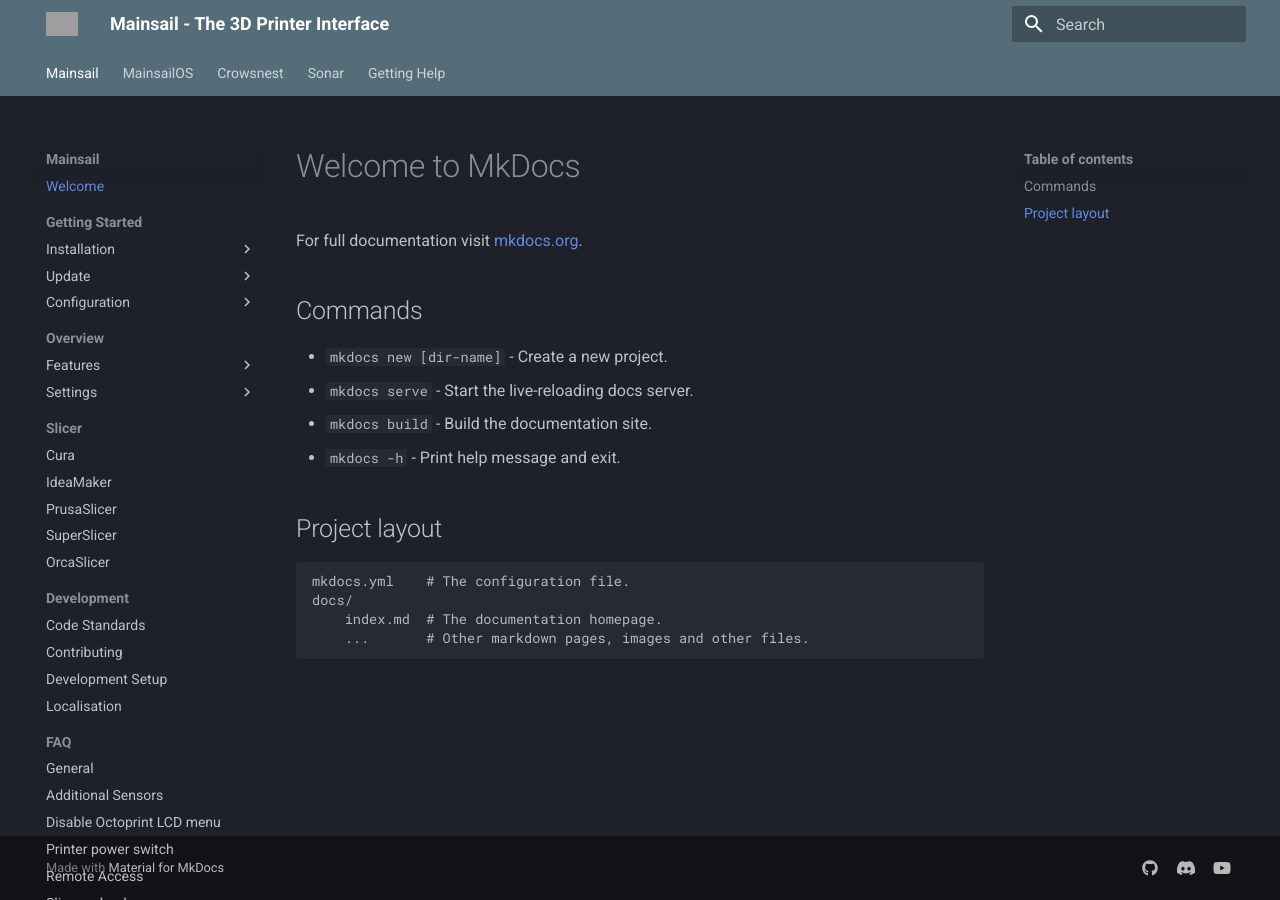
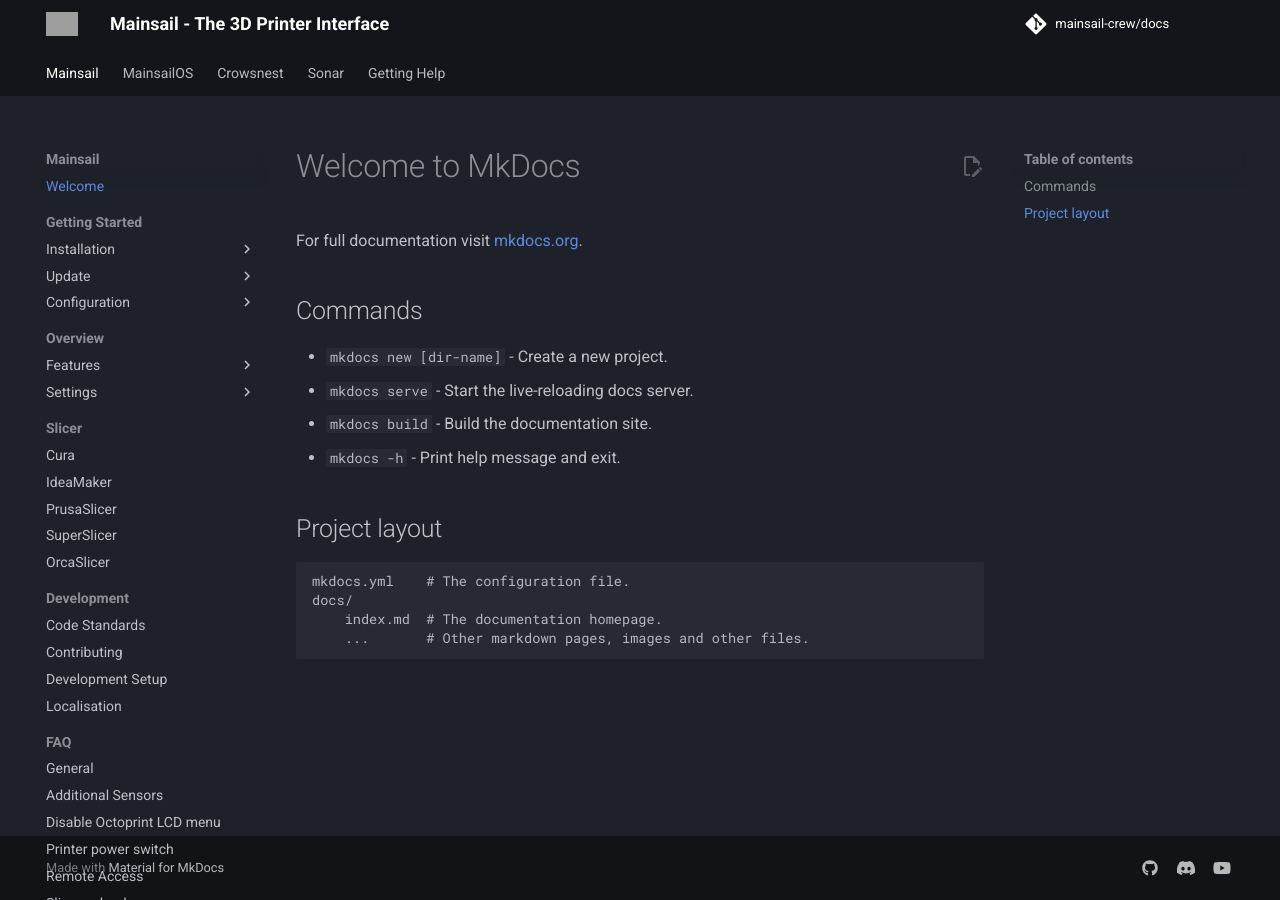
Before and after one commit to mainsail-crew/docs, an MkDocs documentation site: the page built from docs/index.md, in a window 1280 px wide. Built offline with MkDocs 1.6.1 and Material for MkDocs 9.7.7, drawn with Linux system fonts in a browser that asks for light colours; comment, search, counter and statistics services are not loaded; grey boxes are pictures that could not be loaded.

Commit message:
feat: add git connection for latest update and contributor in footer
Signed-off-by: Stefan Dej <meteyou@gmail.com>

```diff
--- a/mkdocs.yml
+++ b/mkdocs.yml
@@ -161,16 +161,39 @@
     - GitHub Discussions: getting-help/github-discussions.md
     - Reddit: getting-help/reddit.md
 
+plugins:
+  - git-revision-date-localized:
+      enable_creation_date: true
+      exclude:
+        - index.md
+      fallback_to_build_date: false
+      locale: en
+      type: timeago
+
+  - git-committers:
+      branch: mkdocs
+      enabled: !ENV [CI, false]
+      exclude:
+        - index.md
+      repository: mainsail-crew/docs
+
+
+repo_name: mainsail-crew/docs
+repo_url: https://github.com/mainsail-crew/docs
+
 theme:
   favicon: assets/favicon.png
   features:
+    - content.action.edit
     - navigation.path
     - navigation.sections
     - navigation.tabs
+  icon:
+    repo: fontawesome/brands/git-alt
   language: en
   logo: assets/logo.svg
   name: material
   palette:
     scheme: slate
-    primary: blue grey
+    primary: black
     accent: red
--- /dev/null
+++ b/requirements.txt
@@ -0,0 +1,2 @@
+mkdocs-git-committers-plugin-2
+mkdocs-git-revision-date-localized-plugin
```
